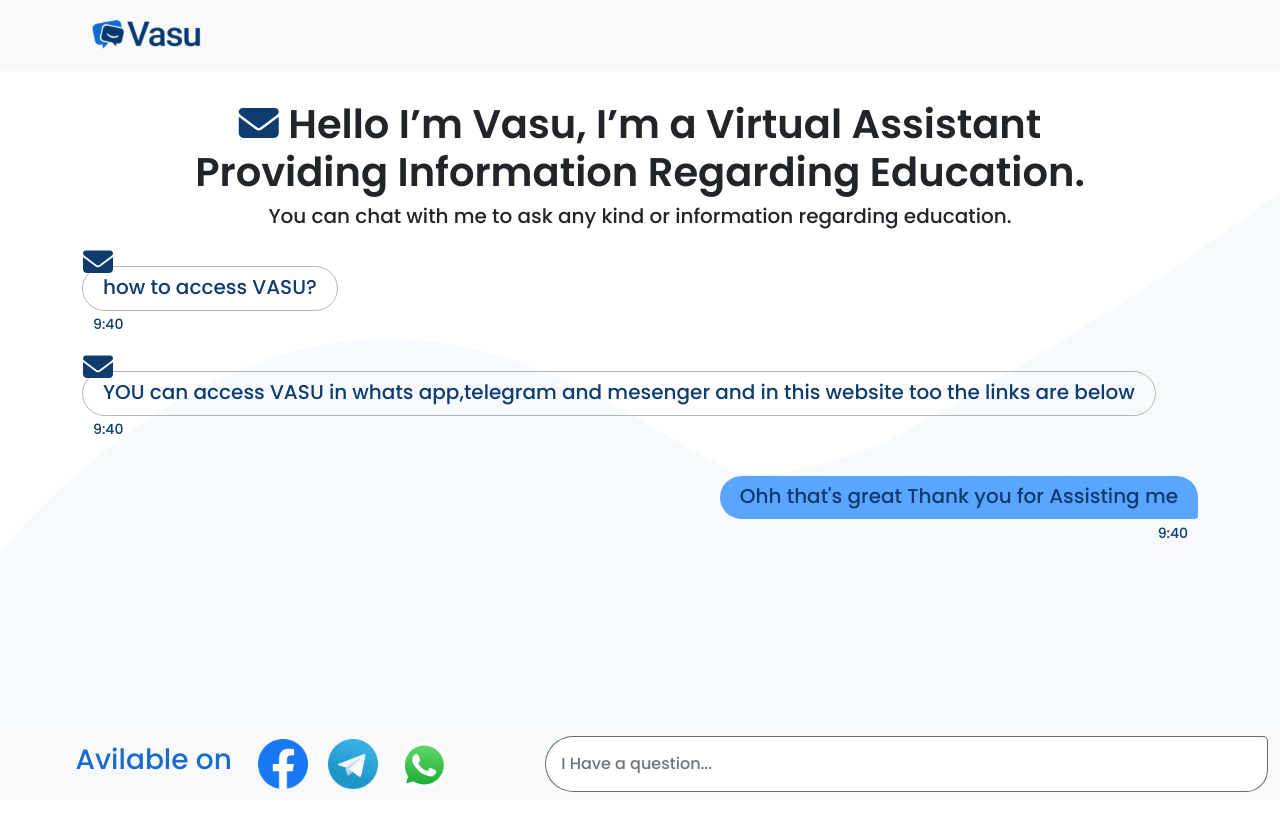
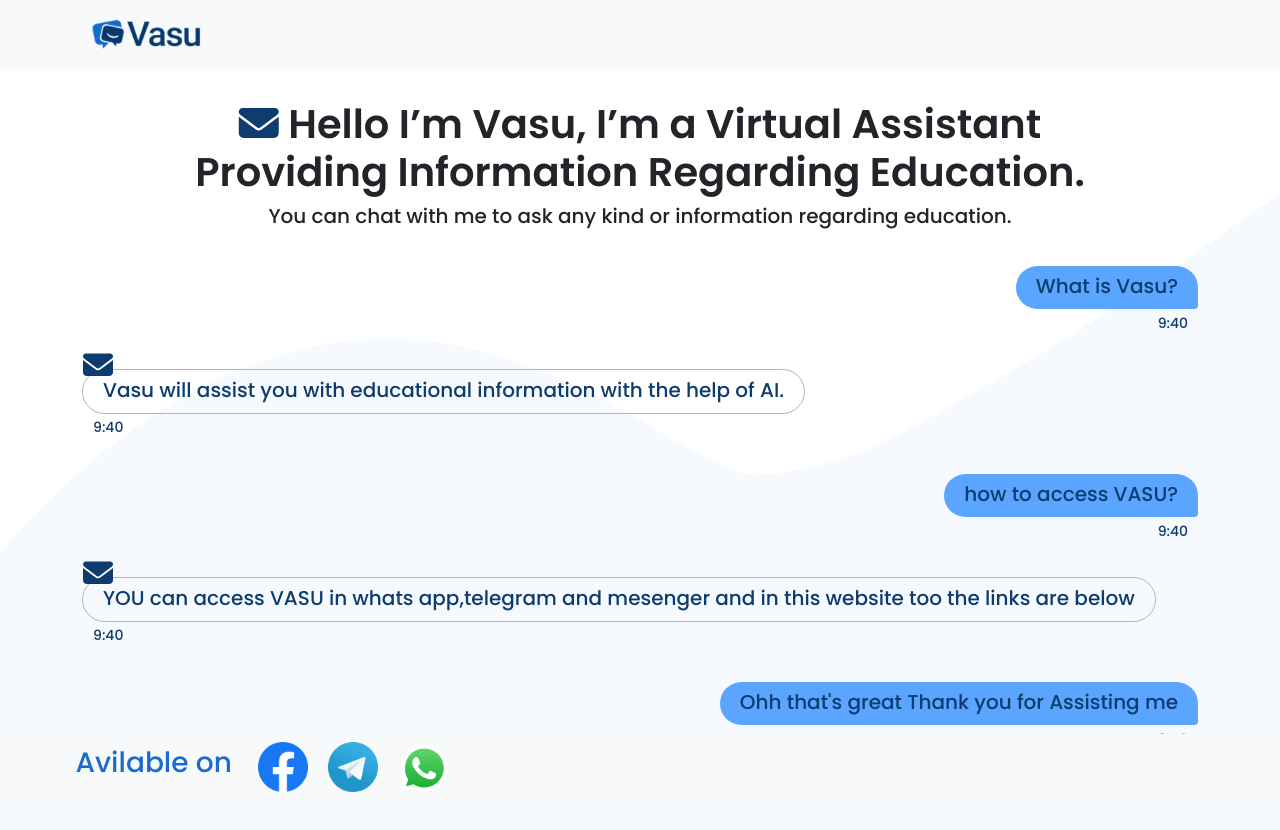
Before and after one commit to S4NJ18/vasu-chat, a plain HTML site: page index.html in a window 1280 px wide. Before the commit the page ends 800 px from the top, so only its background shows below. Drawn offline with nearby package versions, Linux system fonts and the light colour scheme.

Commit message:
Update index.html

```diff
--- a/index.html
+++ b/index.html
@@ -66,16 +66,36 @@
                 </div>
             </div>
 
-            <div class="leftside" data-aos="fade-up" data-aos-delay="500" data-aos-duration="1000">
+
+            <div class="rightside" data-aos="fade-up" data-aos-delay="400" data-aos-duration="1000">
+                <div class="message">
+                    <h5>What is Vasu?</h5>
+                    <small>9:40 </small>
+                </div>
+            </div>
+
+
+
+            <div class="leftside" data-aos="fade-up" data-aos-delay="900" data-aos-duration="1000">
                 <div class="message">
                     <i class="fas fa-envelope"></i>
+                    <h5>Vasu will assist you with educational information with the help of AI.</h5>
+                    <small>9:40 </small>
+                </div>
+            </div>
+
+
+
+            <div class="rightside" data-aos="fade-up" data-aos-delay="1500" data-aos-duration="1000">
+                <div class="message">
+
                     <h5>how to access VASU?</h5>
                     <small>9:40 </small>
                 </div>
 
             </div>
 
-            <div class="leftside" data-aos="fade-up" data-aos-delay="1000" data-aos-duration="1000">
+            <div class="leftside" data-aos="fade-up" data-aos-delay="2000" data-aos-duration="1000">
                 <div class="message">
                     <i class="fas fa-envelope"></i>
                     <h5>YOU can access VASU in whats app,telegram and mesenger and in this website too the links are below</h5>
@@ -83,7 +103,7 @@
                 </div>
             </div>
 
-            <div class="rightside" data-aos="fade-up" data-aos-delay="2000" data-aos-duration="1000">
+            <div class="rightside" data-aos="fade-up" data-aos-delay="3000" data-aos-duration="1000">
                 <div class="message">
                     <h5>Ohh that's great Thank you for Assisting me
                     </h5>
@@ -103,13 +123,13 @@
         </div>
     </section>
 
-    <section class="py-2 bg-light fixed-bottom">
-        <div class="container-fluid">
+    <section class="py-2 bg-light fixed-bottom d-flex justify-content-center">
+        <div class="container-fluid ">
             <div class="row">
                 <div class="col-md-6 col-lg-5 col-4 justify-content-center d-flex align-items-center my-auto">
                     <h3 class="pe-3">Avilable on</h3>
 
-                    <div class="socialicons d-flex align-items-center">
+                    <div class="socialicons d-flex align-items-center ">
                         <a href="https://www.facebook.com/Skygoal-assistant-101137715697707"><img src="assets/img/fb.png" alt="Facebook"></a>
 
                         <a href="https://t.me/skygoal_vasu_bot"><img src="assets/img/tg.png" alt="Telegram"></a>
@@ -120,11 +140,6 @@
 
                 </div>
 
-                <div class="col-md-6 col-lg-7 col-8 my-auto align-items-center">
-                    <div class="searchbox">
-                        <input type="text" class="form-control" id="text" placeholder="I Have a question...">
-                    </div>
-                </div>
             </div>
             <div class=" chattingbar">
 
```
